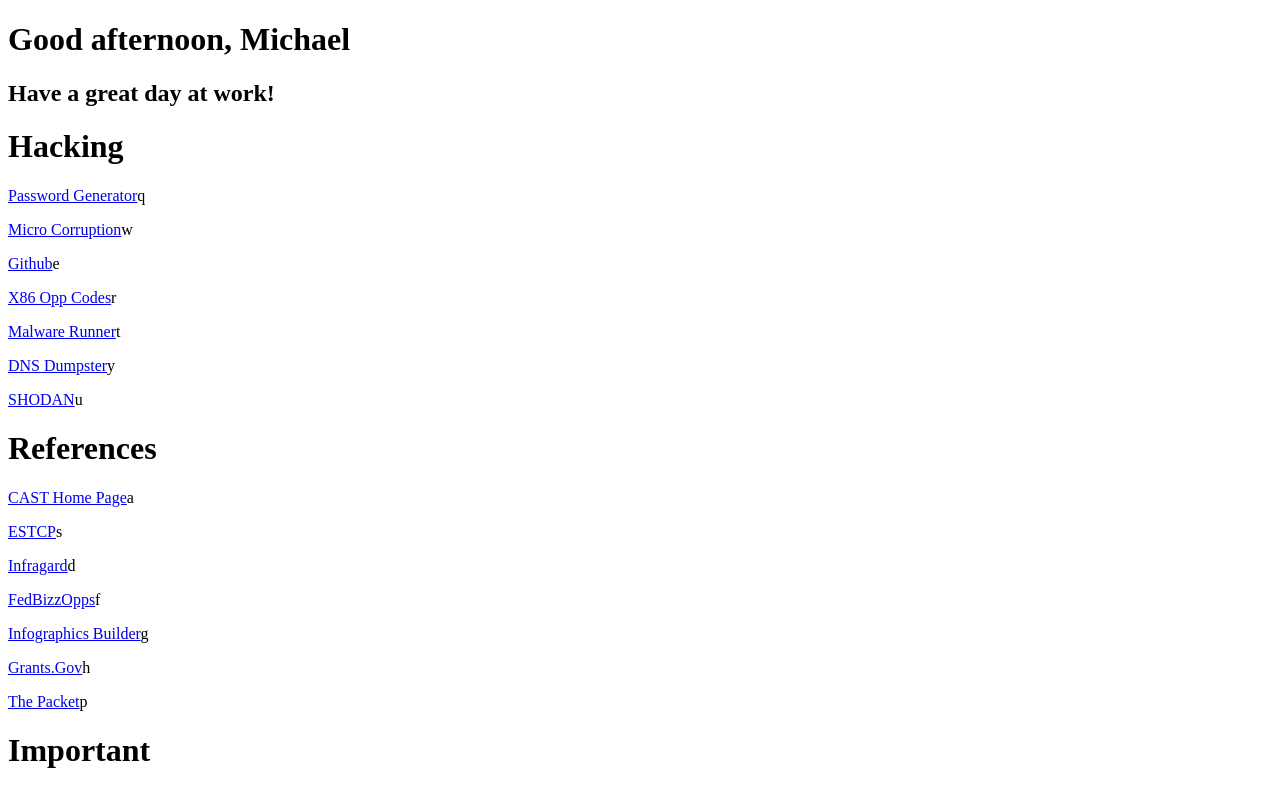
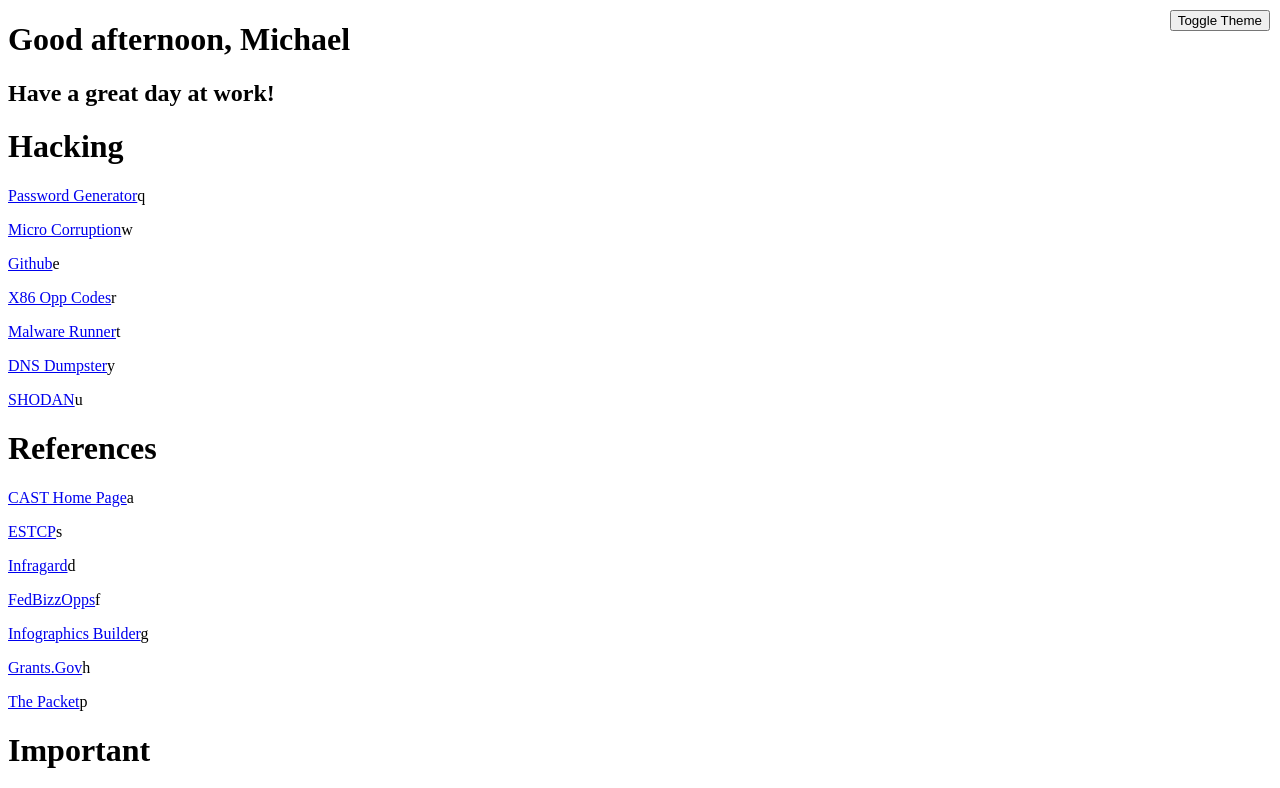
Before and after one commit to mgalde/Wor_Startpage, a plain HTML site: page index.html in a window 1280 px wide. Shown: the top 788 px of the page. Drawn offline with Linux system fonts and the light colour scheme.

Commit message:
Update index.html

```diff
--- a/index.html
+++ b/index.html
@@ -13,6 +13,10 @@
     <link rel="stylesheet" href="styles.css">
 </head>
 <body>
+	<div id="theme-toggle">
+    		<button onclick="toggleTheme()">Toggle Theme</button>
+	</div>
+
 	<div id="logo">
 		<h1 id="welcome-string"></h1>
 		<h2>Have a great day at work!</h2>
```
